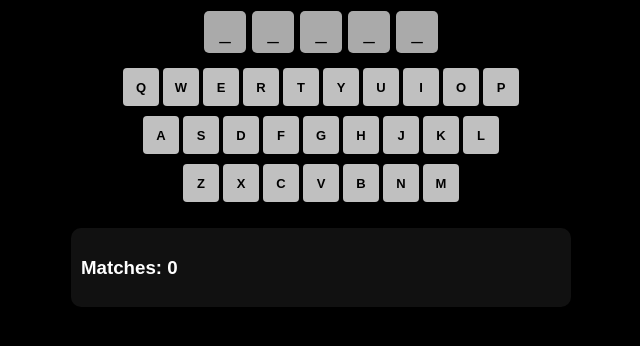
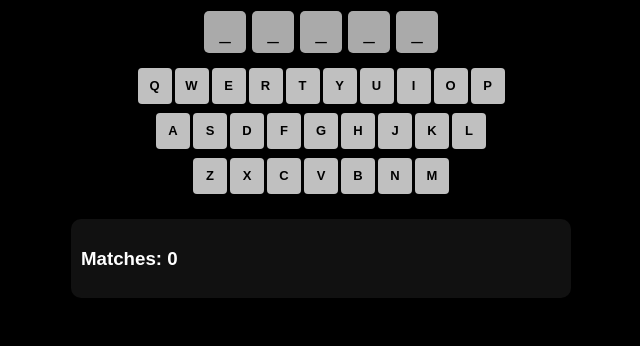
Before and after one commit to ei900/Wordle_Solver, a Flask app: page / in a window 1280 px wide. Shown: the top 346 px of the page, without its empty margins (319-959 px from the left). Run offline with Flask 3, Linux system fonts and the light colour scheme.

Commit message:
Update index.html

```diff
--- a/templates/index.html
+++ b/templates/index.html
@@ -52,13 +52,13 @@
       margin-bottom: 6px;
       display: flex;
       justify-content: center;
-      flex-wrap: wrap;
+      flex-wrap: nowrap; /* ✅ Prevent wrapping to next line */
     }
 
     .key {
-      width: 36px;
-      height: 38px;
-      margin: 2px;
+      width: 34px;         /* ✅ Slightly narrower keys */
+      height: 36px;
+      margin: 1.5px;        /* ✅ Tighter spacing */
       font-size: 13px;
       font-weight: bold;
       background-color: #C0C0C0;
```
